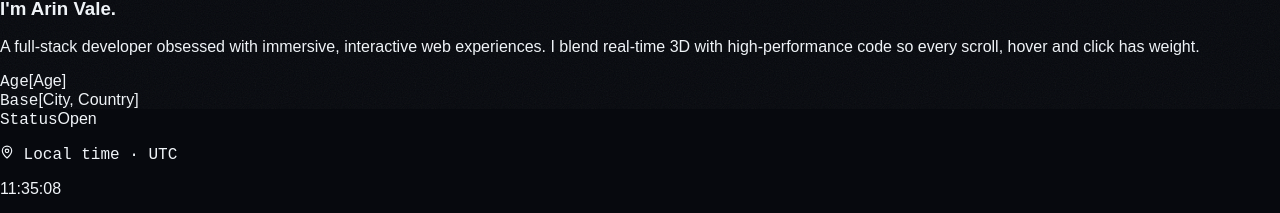
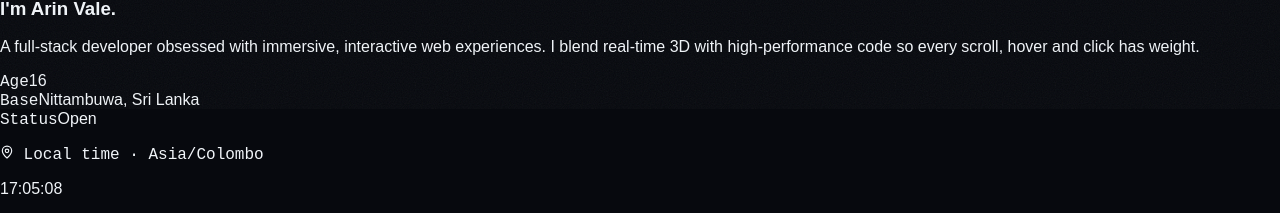
Before and after one commit to pabasara-malinda209/pabasara-malinda-my-web, a React (Create React App) app in the folder app/frontend/: page / in a window 1280 px wide. Shown: the part 691-904 px from the top of the page. Built offline with nearby package versions, Linux system fonts and the light colour scheme; no server answers; the HTML template or start-up script is replaced by a standard one.

Commit message:
content: fill in age, base location and timezone

```diff
--- a/app/frontend/src/data/profile.js
+++ b/app/frontend/src/data/profile.js
@@ -4,9 +4,9 @@ export const PROFILE = {
   lastName: "Vale",
   role: "Creative Developer",
   tagline: "3D Enthusiast",
-  age: "[Age]",
-  base: "[City, Country]",
-  timezone: "UTC",
+  age: "16",
+  base: "Nittambuwa, Sri Lanka",
+  timezone: "Asia/Colombo",
   status: "Available for freelance",
   email: "hello@example.com",
   intro:
```
